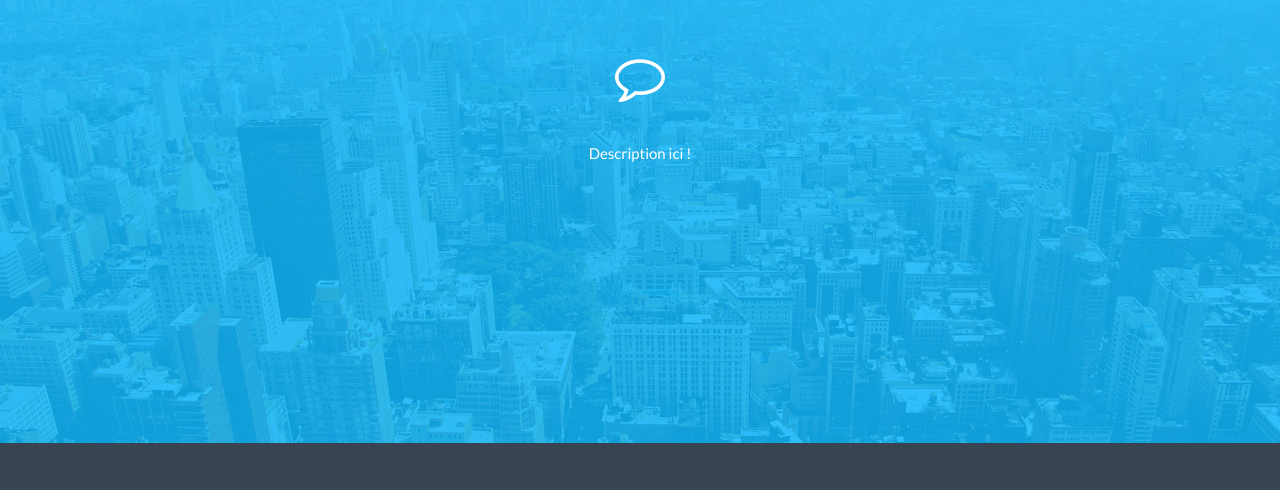
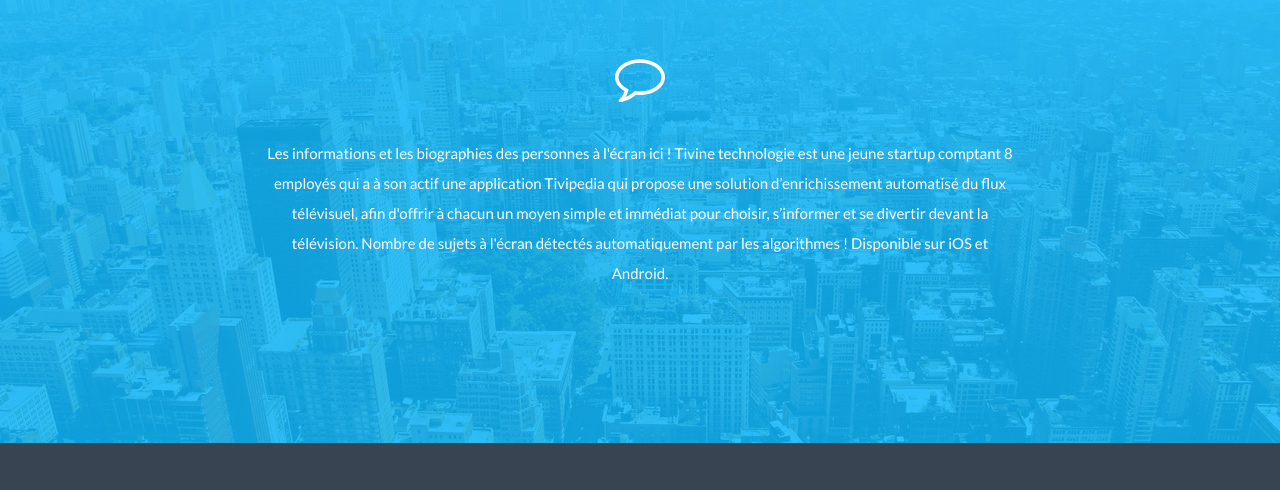
Before and after one commit to Zouclar/Defi-Code-Camps-Technologies-du-Web, a plain HTML site: page Tivipedia/Site/apropos.html in a window 1280 px wide. Shown: the part 1542-2032 px from the top of the page. Drawn offline with nearby package versions, Linux system fonts and the light colour scheme.

Commit message:
YOLOLAND

```diff
--- a/Tivipedia/Site/apropos.html
+++ b/Tivipedia/Site/apropos.html
@@ -218,7 +218,8 @@
 	 		<div class="row">
 	 			<div class="col-lg-8 col-lg-offset-2">
 	 			<i class="fa fa-comment-o"></i>
-	 			<p>Description ici !</p>
+	 			<p> Les informations et les biographies des personnes à l'écran ici !
+	 			Tivine technologie est une jeune startup comptant 8 employés qui a à son actif une application Tivipedia qui propose une solution d’enrichissement automatisé du flux télévisuel, afin d'offrir à chacun un moyen simple et immédiat pour choisir, s’informer et se divertir devant la télévision. Nombre de sujets à l'écran détectés automatiquement par les  algorithmes ! Disponible sur iOS et Android.</p>
 	 			</div>
 	 		</div><! --/row -->
 	 	</div><! --/container -->
```
